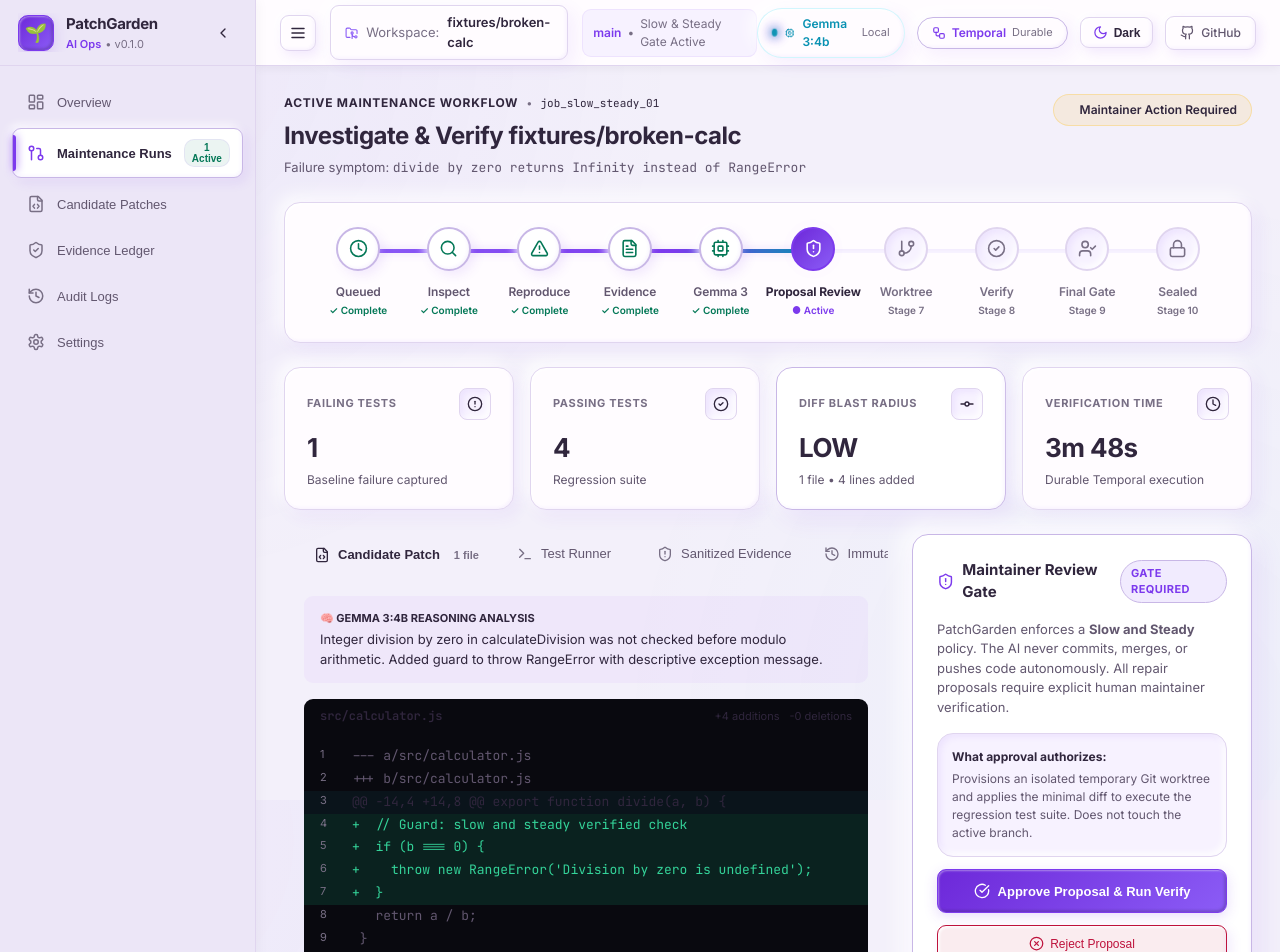
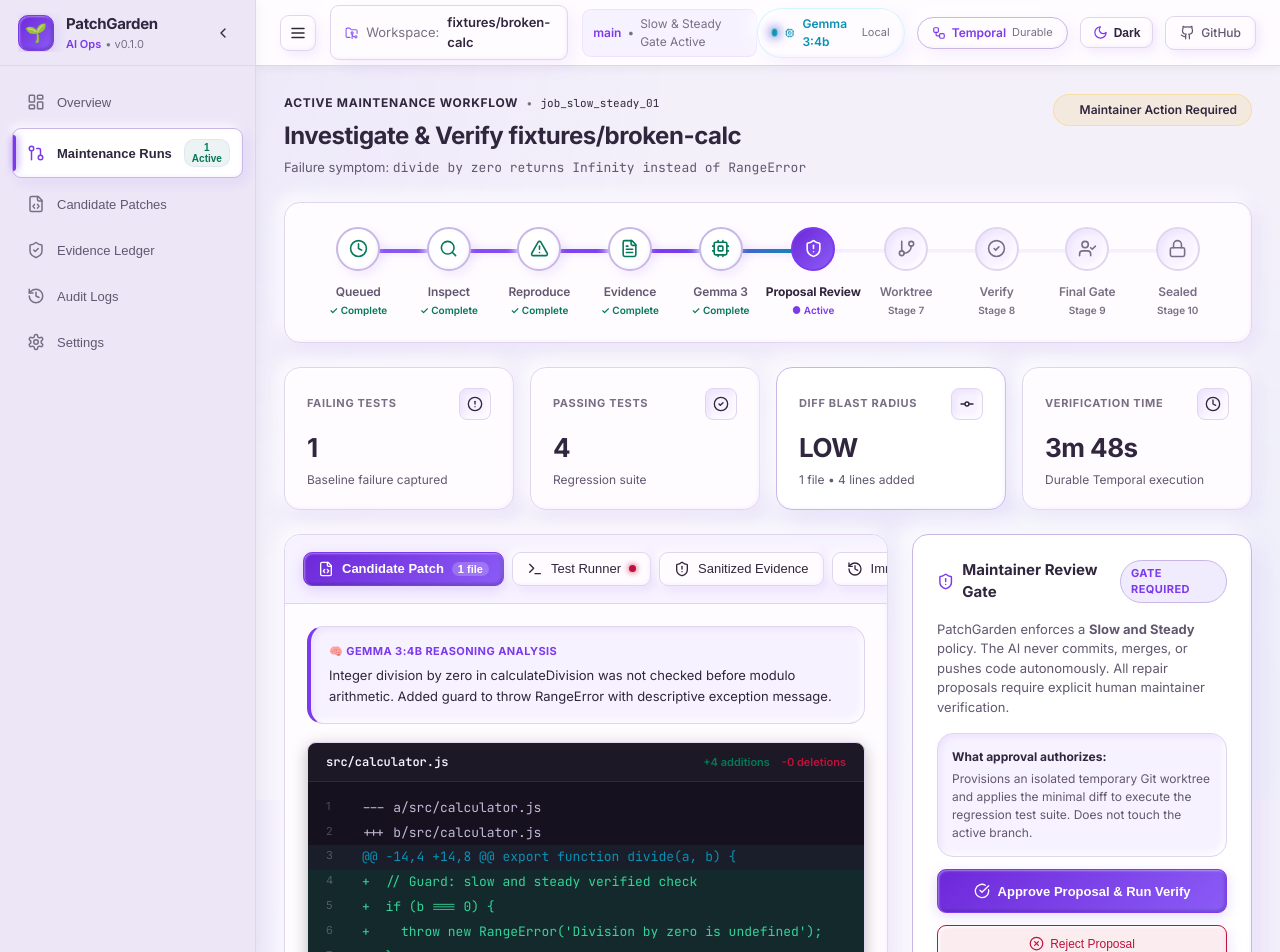
Before and after one commit to Neet2516/PatchGarden, a Next.js app in the folder packages/web/: page / in a window 1280 px wide. Shown: the top 952 px of the page. Built offline with nearby package versions, Linux system fonts and the light colour scheme.

Commit message:
feat(web): update PatchReviewLayout with Purple Claymorphism tabs and tactile card styling

```diff
--- a/packages/web/src/components/review/patch-review-layout.tsx
+++ b/packages/web/src/components/review/patch-review-layout.tsx
@@ -6,8 +6,6 @@
   Terminal,
   ShieldAlert,
   History,
-  CheckCircle2,
-  AlertTriangle,
   FolderLock,
   EyeOff,
   Copy,
@@ -47,10 +45,8 @@
 
   return (
     <div
+      className="clay-card"
       style={{
-        background: 'var(--card-surface)',
-        border: '1px solid var(--default-border)',
-        borderRadius: 'var(--radius-md)',
         overflow: 'hidden',
         display: 'flex',
         flexDirection: 'column',
@@ -62,13 +58,14 @@
           display: 'flex',
           alignItems: 'center',
           justifyContent: 'space-between',
-          padding: '0 16px',
-          background: 'var(--bg-secondary)',
-          borderBottom: '1px solid var(--default-border)',
+          padding: '12px 18px',
+          background: 'var(--surface-secondary)',
+          borderBottom: '1px solid var(--border-default)',
           overflowX: 'auto',
+          gap: '8px',
         }}
       >
-        <div style={{ display: 'flex', gap: '4px' }}>
+        <div style={{ display: 'flex', gap: '8px' }}>
           {tabs.map((tab) => {
             const Icon = tab.icon;
             const isActive = activeTab === tab.id;
@@ -77,23 +74,17 @@
                 key={tab.id}
                 id={`tab-btn-${tab.id}`}
                 onClick={() => setActiveTab(tab.id as any)}
+                className={isActive ? 'clay-button-primary' : 'clay-button'}
                 style={{
                   display: 'flex',
                   alignItems: 'center',
                   gap: '8px',
-                  padding: '12px 14px',
-                  background: 'transparent',
-                  border: 'none',
-                  borderBottom: `2px solid ${isActive ? 'var(--primary-purple)' : 'transparent'}`,
-                  color: isActive ? 'var(--text-primary)' : 'var(--text-secondary)',
-                  cursor: 'pointer',
+                  padding: '8px 14px',
                   fontSize: '13px',
-                  fontWeight: isActive ? '600' : '500',
-                  transition: 'all 0.15s ease',
                   whiteSpace: 'nowrap',
                 }}
               >
-                <Icon size={16} style={{ color: isActive ? 'var(--bright-purple)' : 'var(--text-muted)' }} />
+                <Icon size={16} />
                 <span>{tab.label}</span>
                 {tab.count && (
                   <span
@@ -101,8 +92,9 @@
                       fontSize: '11px',
                       padding: '1px 6px',
                       borderRadius: '10px',
-                      background: 'rgba(255, 255, 255, 0.06)',
-                      color: 'var(--text-muted)',
+                      background: isActive ? 'rgba(255, 255, 255, 0.2)' : 'var(--surface-secondary)',
+                      color: isActive ? '#FFFFFF' : 'var(--text-muted)',
+                      fontWeight: '600',
                     }}
                   >
                     {tab.count}
@@ -111,10 +103,11 @@
                 {tab.status && (
                   <span
                     style={{
-                      width: '6px',
-                      height: '6px',
+                      width: '7px',
+                      height: '7px',
                       borderRadius: '50%',
-                      background: tab.status === 'pass' ? 'var(--success)' : 'var(--error)',
+                      background: tab.status === 'pass' ? 'var(--status-success)' : 'var(--status-error)',
+                      boxShadow: `0 0 6px ${tab.status === 'pass' ? 'var(--status-success)' : 'var(--status-error)'}`,
                     }}
                   />
                 )}
@@ -127,20 +120,17 @@
           <button
             onClick={handleCopyDiff}
             id="btn-copy-diff"
+            className="clay-button"
             style={{
               display: 'flex',
               alignItems: 'center',
               gap: '6px',
-              padding: '6px 10px',
-              borderRadius: 'var(--radius-sm)',
-              background: 'var(--card-surface)',
-              border: '1px solid var(--default-border)',
+              padding: '7px 12px',
+              fontSize: '12px',
               color: 'var(--text-secondary)',
-              cursor: 'pointer',
-              fontSize: '12px',
             }}
           >
-            {copied ? <Check size={13} style={{ color: 'var(--success)' }} /> : <Copy size={13} />}
+            {copied ? <Check size={14} style={{ color: 'var(--status-success)' }} /> : <Copy size={14} />}
             <span>{copied ? 'Copied' : 'Copy Diff'}</span>
           </button>
         )}
@@ -148,42 +138,43 @@
 
       {/* Tab 1: Candidate Patch Viewer */}
       {activeTab === 'diff' && (
-        <div style={{ padding: '20px', display: 'flex', flexDirection: 'column', gap: '16px' }}>
+        <div style={{ padding: '22px', display: 'flex', flexDirection: 'column', gap: '18px' }}>
+
           {/* Gemma 3 Reasoning Box */}
           <div
+            className="clay-card-inset"
             style={{
-              padding: '14px 16px',
-              borderRadius: 'var(--radius-sm)',
-              background: 'rgba(168, 85, 247, 0.06)',
-              border: '1px solid var(--purple-border)',
+              padding: '16px 18px',
               display: 'flex',
               flexDirection: 'column',
-              gap: '4px',
+              gap: '6px',
+              borderLeft: '4px solid var(--accent-primary)',
             }}
           >
-            <div style={{ display: 'flex', alignItems: 'center', gap: '6px', fontSize: '11px', fontWeight: '700', color: 'var(--bright-purple)', textTransform: 'uppercase' }}>
+            <div style={{ display: 'flex', alignItems: 'center', gap: '6px', fontSize: '11px', fontWeight: '700', color: 'var(--accent-primary)', textTransform: 'uppercase', letterSpacing: '0.04em' }}>
               <span>🧠 Gemma 3:4b Reasoning Analysis</span>
             </div>
-            <p style={{ fontSize: '13px', color: 'var(--text-primary)', margin: 0, lineHeight: 1.5 }}>
+            <p style={{ fontSize: '13px', color: 'var(--text-primary)', margin: 0, lineHeight: 1.6 }}>
               {patchExplanation}
             </p>
           </div>
 
-          {/* Unified Diff Editor Card */}
+          {/* Code Diff Editor (High-contrast dark surface for optimal readability across themes) */}
           <div
             style={{
-              background: '#09090F',
-              border: '1px solid var(--default-border)',
+              background: 'var(--diff-bg)',
+              border: '1px solid var(--border-default)',
               borderRadius: 'var(--radius-sm)',
               overflow: 'hidden',
+              boxShadow: '0 4px 16px rgba(0, 0, 0, 0.25)',
             }}
           >
             {/* Diff Header */}
             <div
               style={{
-                padding: '8px 16px',
-                background: 'var(--bg-secondary)',
-                borderBottom: '1px solid var(--default-border)',
+                padding: '10px 18px',
+                background: 'rgba(255, 255, 255, 0.03)',
+                borderBottom: '1px solid rgba(255, 255, 255, 0.08)',
                 display: 'flex',
                 justifyContent: 'space-between',
                 alignItems: 'center',
@@ -191,23 +182,23 @@
               }}
             >
               <div style={{ display: 'flex', alignItems: 'center', gap: '8px' }}>
-                <code style={{ color: 'var(--text-primary)', fontWeight: '600' }}>{filesModified[0] || 'src/calculator.js'}</code>
+                <code style={{ color: '#F7F2FF', fontWeight: '600' }}>{filesModified[0] || 'src/calculator.js'}</code>
               </div>
-              <div style={{ display: 'flex', gap: '10px', fontSize: '11px' }}>
-                <span style={{ color: 'var(--success)' }}>+4 additions</span>
-                <span style={{ color: 'var(--error)' }}>-0 deletions</span>
+              <div style={{ display: 'flex', gap: '12px', fontSize: '11px', fontWeight: '600' }}>
+                <span style={{ color: 'var(--status-success)' }}>+4 additions</span>
+                <span style={{ color: 'var(--status-error)' }}>-0 deletions</span>
               </div>
             </div>
 
             {/* Diff Code Lines */}
-            <div style={{ padding: '12px 0', overflowX: 'auto', fontSize: '13px', lineHeight: 1.6 }}>
+            <div style={{ padding: '14px 0', overflowX: 'auto', fontSize: '13px', lineHeight: 1.6 }}>
               {patchContent.split('\n').map((line, idx) => {
                 const isAdd = line.startsWith('+') && !line.startsWith('+++');
                 const isDel = line.startsWith('-') && !line.startsWith('---');
                 const isHunk = line.startsWith('@@');
 
                 let lineBg = 'transparent';
-                let textColor = 'var(--text-secondary)';
+                let textColor = '#C5B8D9';
                 if (isAdd) {
                   lineBg = 'var(--diff-add-bg)';
                   textColor = 'var(--diff-add-text)';
@@ -215,8 +206,8 @@
                   lineBg = 'var(--diff-del-bg)';
                   textColor = 'var(--diff-del-text)';
                 } else if (isHunk) {
-                  textColor = 'var(--neon-cyan)';
-                  lineBg = 'rgba(34, 211, 238, 0.05)';
+                  textColor = 'var(--accent-cyan)';
+                  lineBg = 'rgba(103, 232, 249, 0.06)';
                 }
 
                 return (
@@ -224,15 +215,15 @@
                     key={idx}
                     style={{
                       display: 'flex',
-                      padding: '1px 16px',
+                      padding: '2px 18px',
                       background: lineBg,
                       color: textColor,
                     }}
                   >
                     <span
                       style={{
-                        width: '32px',
-                        color: 'var(--text-muted)',
+                        width: '36px',
+                        color: 'rgba(255, 255, 255, 0.25)',
                         userSelect: 'none',
                         fontSize: '11px',
                         flexShrink: 0,
@@ -253,21 +244,22 @@
 
       {/* Tab 2: Terminal Test Runner Output */}
       {activeTab === 'terminal' && (
-        <div style={{ padding: '20px' }}>
+        <div style={{ padding: '22px' }}>
           <div
             style={{
-              padding: '16px',
+              padding: '18px',
               borderRadius: 'var(--radius-sm)',
-              background: '#07070B',
-              border: '1px solid var(--default-border)',
+              background: 'var(--diff-bg)',
+              border: '1px solid var(--border-default)',
               fontFamily: 'var(--font-mono)',
               fontSize: '13px',
-              lineHeight: 1.5,
+              lineHeight: 1.6,
               minHeight: '280px',
-              color: 'var(--text-secondary)',
+              color: '#F7F2FF',
+              boxShadow: 'var(--clay-shadow-inset)',
             }}
           >
-            <div style={{ display: 'flex', alignItems: 'center', gap: '6px', marginBottom: '14px', borderBottom: '1px solid rgba(255,255,255,0.06)', paddingBottom: '8px' }}>
+            <div style={{ display: 'flex', alignItems: 'center', gap: '8px', marginBottom: '14px', borderBottom: '1px solid rgba(255,255,255,0.08)', paddingBottom: '10px' }}>
               <span style={{ width: '10px', height: '10px', borderRadius: '50%', background: '#ff5f56' }} />
               <span style={{ width: '10px', height: '10px', borderRadius: '50%', background: '#ffbd2e' }} />
               <span style={{ width: '10px', height: '10px', borderRadius: '50%', background: '#27c93f' }} />
@@ -276,7 +268,7 @@
               </span>
             </div>
 
-            <pre style={{ margin: 0, whiteSpace: 'pre-wrap' }}>
+            <pre style={{ margin: 0, whiteSpace: 'pre-wrap', color: '#E2D9F3' }}>
               <code>{testOutput}</code>
             </pre>
           </div>
@@ -285,47 +277,43 @@
 
       {/* Tab 3: Sanitized Evidence */}
       {activeTab === 'evidence' && (
-        <div style={{ padding: '20px', display: 'flex', flexDirection: 'column', gap: '14px' }}>
+        <div style={{ padding: '22px', display: 'flex', flexDirection: 'column', gap: '14px' }}>
           <div
+            className="clay-card-inset"
             style={{
-              padding: '16px',
-              borderRadius: 'var(--radius-sm)',
-              background: 'var(--elevated-surface)',
-              border: '1px solid var(--default-border)',
+              padding: '18px',
               display: 'flex',
-              gap: '14px',
+              gap: '16px',
               alignItems: 'flex-start',
             }}
           >
-            <FolderLock size={20} style={{ color: 'var(--neon-cyan)', marginTop: '2px', flexShrink: 0 }} />
+            <FolderLock size={22} style={{ color: 'var(--accent-cyan)', marginTop: '2px', flexShrink: 0 }} />
             <div>
-              <div style={{ fontSize: '14px', fontWeight: '600', color: 'var(--text-primary)' }}>
+              <div style={{ fontSize: '14px', fontWeight: '700', color: 'var(--text-primary)' }}>
                 Worktree Isolation Guarantee
               </div>
-              <div style={{ fontSize: '12px', color: 'var(--text-secondary)', marginTop: '4px' }}>
-                All patches are applied into an isolated Git worktree (<code>worktree_job_slow_steady_demo</code>). The primary workspace checkout remains completely untouched until final maintainer sign-off.
+              <div style={{ fontSize: '12px', color: 'var(--text-secondary)', marginTop: '4px', lineHeight: 1.5 }}>
+                Candidate repairs are applied into an isolated Git worktree (<code>worktree_job_slow_steady_01</code>). The primary workspace checkout remains untouched until human maintainer sign-off.
               </div>
             </div>
           </div>
 
           <div
+            className="clay-card-inset"
             style={{
-              padding: '16px',
-              borderRadius: 'var(--radius-sm)',
-              background: 'var(--elevated-surface)',
-              border: '1px solid var(--default-border)',
+              padding: '18px',
               display: 'flex',
-              gap: '14px',
+              gap: '16px',
               alignItems: 'flex-start',
             }}
           >
-            <EyeOff size={20} style={{ color: 'var(--primary-purple)', marginTop: '2px', flexShrink: 0 }} />
+            <EyeOff size={22} style={{ color: 'var(--accent-primary)', marginTop: '2px', flexShrink: 0 }} />
             <div>
-              <div style={{ fontSize: '14px', fontWeight: '600', color: 'var(--text-primary)' }}>
+              <div style={{ fontSize: '14px', fontWeight: '700', color: 'var(--text-primary)' }}>
                 Automated Secret Redaction
               </div>
-              <div style={{ fontSize: '12px', color: 'var(--text-secondary)', marginTop: '4px' }}>
-                Before model prompt dispatch, <code>redactSecrets</code> scanned all evidence files. Zero GitHub tokens, AWS keys, or API credentials leaked. 100% on-device inference via Gemma 3.
+              <div style={{ fontSize: '12px', color: 'var(--text-secondary)', marginTop: '4px', lineHeight: 1.5 }}>
+                Before prompt construction, <code>redactSecrets</code> scanned all evidence files. Zero GitHub tokens, AWS keys, or API credentials leaked. 100% on-device inference via Gemma 3.
               </div>
             </div>
           </div>
@@ -334,7 +322,7 @@
 
       {/* Tab 4: Immutable Audit Log */}
       {activeTab === 'audit' && (
-        <div style={{ padding: '20px', display: 'flex', flexDirection: 'column', gap: '10px' }}>
+        <div style={{ padding: '22px', display: 'flex', flexDirection: 'column', gap: '10px' }}>
           {[
             { time: '10:40:12', event: 'JOB_CREATED', detail: 'Workflow started by maintainer for fixtures/broken-calc', type: 'info' },
             { time: '10:40:18', event: 'BASELINE_CAPTURED', detail: 'Identified 1 failing test: divide throws RangeError', type: 'warn' },
@@ -344,14 +332,12 @@
           ].map((entry, idx) => (
             <div
               key={idx}
+              className="clay-card-inset"
               style={{
                 display: 'flex',
                 alignItems: 'center',
                 gap: '14px',
-                padding: '10px 14px',
-                borderRadius: 'var(--radius-sm)',
-                background: 'var(--elevated-surface)',
-                border: '1px solid var(--subtle-border)',
+                padding: '12px 16px',
                 fontSize: '12px',
               }}
             >
@@ -359,12 +345,12 @@
               <span
                 style={{
                   fontSize: '11px',
-                  fontWeight: '600',
-                  padding: '2px 8px',
-                  borderRadius: '4px',
-                  background: entry.type === 'ai' ? 'rgba(168, 85, 247, 0.15)' : entry.type === 'warn' ? 'rgba(251, 191, 36, 0.15)' : 'rgba(34, 211, 238, 0.15)',
-                  color: entry.type === 'ai' ? 'var(--bright-purple)' : entry.type === 'warn' ? 'var(--warning)' : 'var(--neon-cyan)',
-                  letterSpacing: '0.02em',
+                  fontWeight: '700',
+                  padding: '3px 8px',
+                  borderRadius: '6px',
+                  background: entry.type === 'ai' ? 'rgba(139, 92, 246, 0.15)' : entry.type === 'warn' ? 'var(--status-warning-bg)' : 'rgba(103, 232, 249, 0.15)',
+                  color: entry.type === 'ai' ? 'var(--accent-primary)' : entry.type === 'warn' ? 'var(--status-warning)' : 'var(--accent-cyan)',
+                  letterSpacing: '0.03em',
                 }}
               >
                 {entry.event}
```
